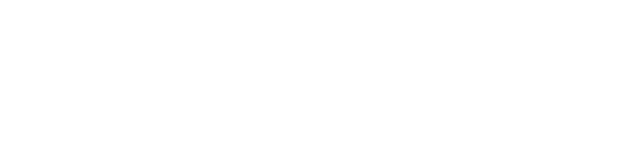
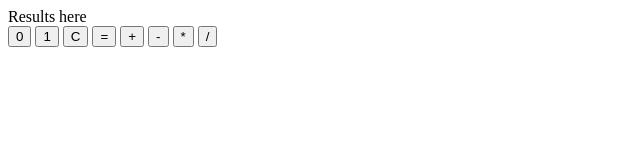
Before and after one commit to fdvmoreira/binary-calculator, a plain HTML site: page index.html in a window 1280 px wide. Shown: the whole page, without its empty margins (0-640 px from the left). Drawn offline with Linux system fonts and the light colour scheme.

Commit message:
Create UI elements

```diff
--- a/index.html
+++ b/index.html
@@ -1,5 +1,6 @@
 <!DOCTYPE html>
 <html lang="en">
+
 <head>
     <meta charset="UTF-8">
     <meta http-equiv="X-UA-Compatible" content="IE=edge">
@@ -8,7 +9,19 @@
     <link rel="stylesheet" href="css/binaryCalculator.css">
     <script src="js/binaryCalculator.js" type="text/javascript" defer> </script>
 </head>
+
 <body>
+    <div id="res">Results here</div>
+    <div id="btns">
+        <button id="btn">0</button>
+        <button id="btn">1</button>
+        <button id="btn">C</button>
+        <button id="btn">=</button>
+        <button id="btn">+</button>
+        <button id="btn">-</button>
+        <button id="btn">*</button>
+        <button id="btn">/</button>
+    </div>
+</body>
 
-</body>
 </html>
```
